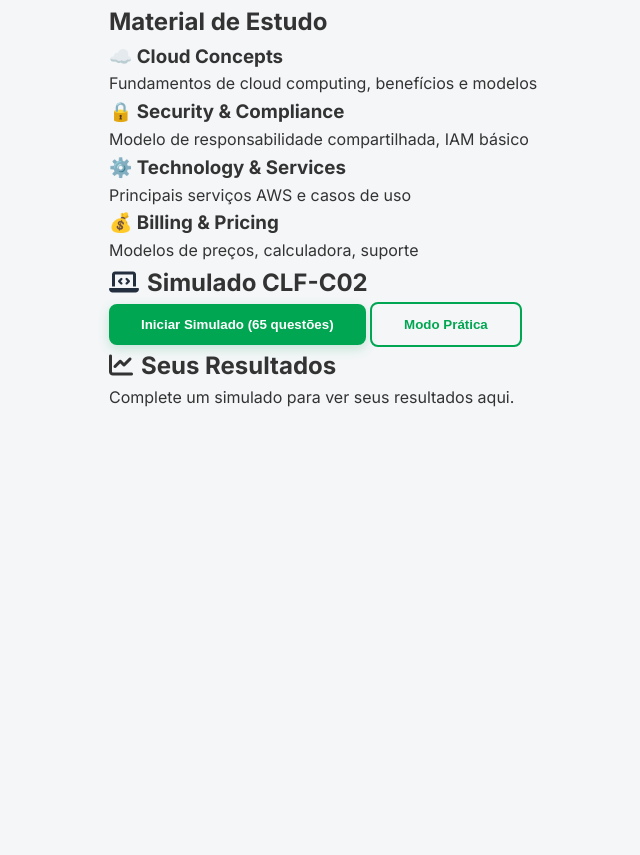
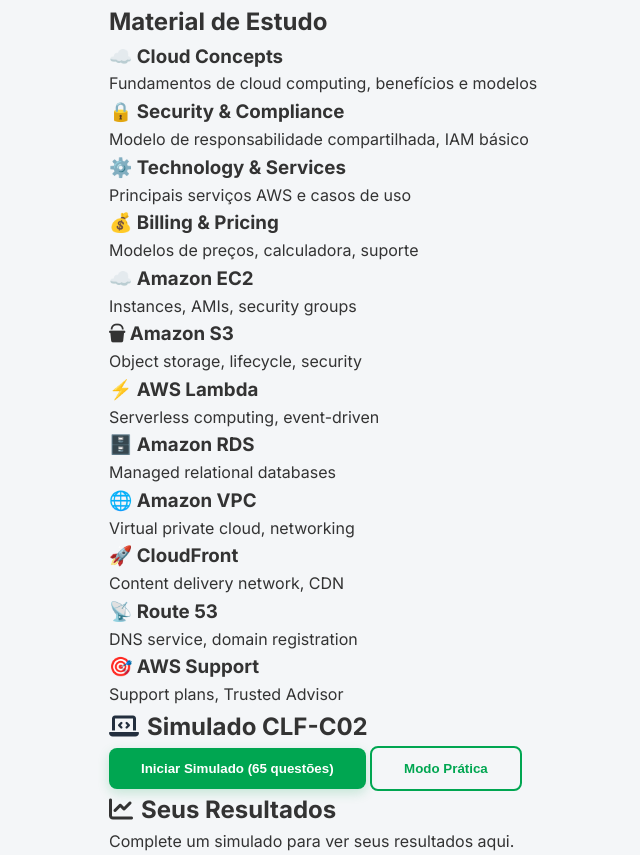
Before and after one commit to Sergio-Sena/AWS-Certification-Platform, a website: page clf-c02/index.html in a window 1280 px wide. Shown: the part 456-1311 px from the top of the page, without its empty margins (1-641 px from the left). Before the commit the page ends 867 px from the top, so only its background shows below. Drawn offline with Linux system fonts and the light colour scheme.

Commit message:
feat: Expandir cards de serviços AWS para CLF-C02 e SAA-C03

```diff
--- a/clf-c02/index.html
+++ b/clf-c02/index.html
@@ -62,7 +62,7 @@
 
                 <div id="assessment-results" class="assessment-results" style="display: none;"></div>
 
-                <div id="study-material" class="study-material" style="margin-top: 3rem;">
+                <div id="study-material" class="study-material" style="margin-top: 3rem; display: block;">
                     <h2>Material de Estudo</h2>
                 <div class="study-grid" role="grid" aria-label="Tópicos de estudo disponíveis">
                     <div class="study-card" onclick="showTopic('cloud-concepts')" role="button" tabindex="0" onkeypress="if(event.key==='Enter') showTopic('cloud-concepts')" aria-describedby="cloud-concepts-desc">
@@ -80,6 +80,38 @@
                     <div class="study-card" onclick="showTopic('billing')">
                         <h3>💰 Billing & Pricing</h3>
                         <p>Modelos de preços, calculadora, suporte</p>
+                    </div>
+                    <div class="study-card" onclick="showTopic('ec2')">
+                        <h3>☁️ Amazon EC2</h3>
+                        <p>Instances, AMIs, security groups</p>
+                    </div>
+                    <div class="study-card" onclick="showTopic('s3')">
+                        <h3><i class="fa-solid fa-bucket"></i> Amazon S3</h3>
+                        <p>Object storage, lifecycle, security</p>
+                    </div>
+                    <div class="study-card" onclick="showTopic('lambda')">
+                        <h3>⚡ AWS Lambda</h3>
+                        <p>Serverless computing, event-driven</p>
+                    </div>
+                    <div class="study-card" onclick="showTopic('rds')">
+                        <h3>🗄️ Amazon RDS</h3>
+                        <p>Managed relational databases</p>
+                    </div>
+                    <div class="study-card" onclick="showTopic('vpc')">
+                        <h3>🌐 Amazon VPC</h3>
+                        <p>Virtual private cloud, networking</p>
+                    </div>
+                    <div class="study-card" onclick="showTopic('cloudfront')">
+                        <h3>🚀 CloudFront</h3>
+                        <p>Content delivery network, CDN</p>
+                    </div>
+                    <div class="study-card" onclick="showTopic('route53')">
+                        <h3>📡 Route 53</h3>
+                        <p>DNS service, domain registration</p>
+                    </div>
+                    <div class="study-card" onclick="showTopic('support')">
+                        <h3>🎯 AWS Support</h3>
+                        <p>Support plans, Trusted Advisor</p>
                     </div>
                 </div>
 
--- a/clf-c02/js/clf-script.js
+++ b/clf-c02/js/clf-script.js
@@ -329,7 +329,8 @@
 
 function skipAssessment() {
     document.getElementById('assessment-intro').style.display = 'none';
-    document.getElementById('study-material').style.display = 'block';
+    // Material já está visível, apenas scroll para ele
+    document.getElementById('study-material').scrollIntoView({ behavior: 'smooth' });
 }
 
 function showAssessmentQuestion() {
@@ -408,6 +409,7 @@
 
 function proceedToStudy() {
     document.getElementById('assessment-results').style.display = 'none';
-    document.getElementById('study-material').style.display = 'block';
+    // Material já está visível, apenas scroll para ele
+    document.getElementById('study-material').scrollIntoView({ behavior: 'smooth' });
     assessmentState.completed = true;
 }
--- a/saa-c03/js/saa-script.js
+++ b/saa-c03/js/saa-script.js
@@ -329,7 +329,8 @@
 
 function skipAssessment() {
     document.getElementById('assessment-intro').style.display = 'none';
-    document.getElementById('study-material').style.display = 'block';
+    // Material já está visível, apenas scroll para ele
+    document.getElementById('study-material').scrollIntoView({ behavior: 'smooth' });
 }
 
 function showAssessmentQuestion() {
@@ -408,6 +409,7 @@
 
 function proceedToStudy() {
     document.getElementById('assessment-results').style.display = 'none';
-    document.getElementById('study-material').style.display = 'block';
+    // Material já está visível, apenas scroll para ele
+    document.getElementById('study-material').scrollIntoView({ behavior: 'smooth' });
     assessmentState.completed = true;
 }
```
Also changed, not shown: saa-c03/index.html (+33 -1 lines).
